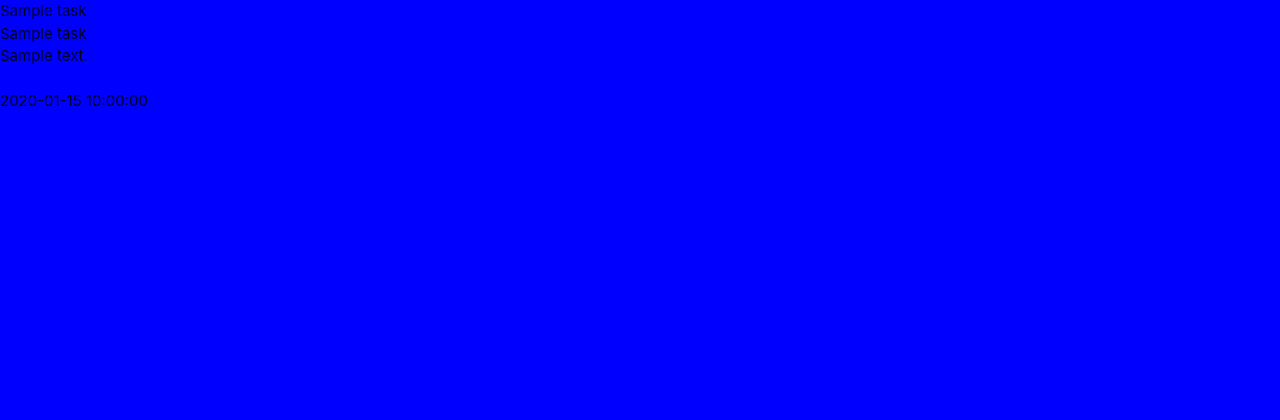
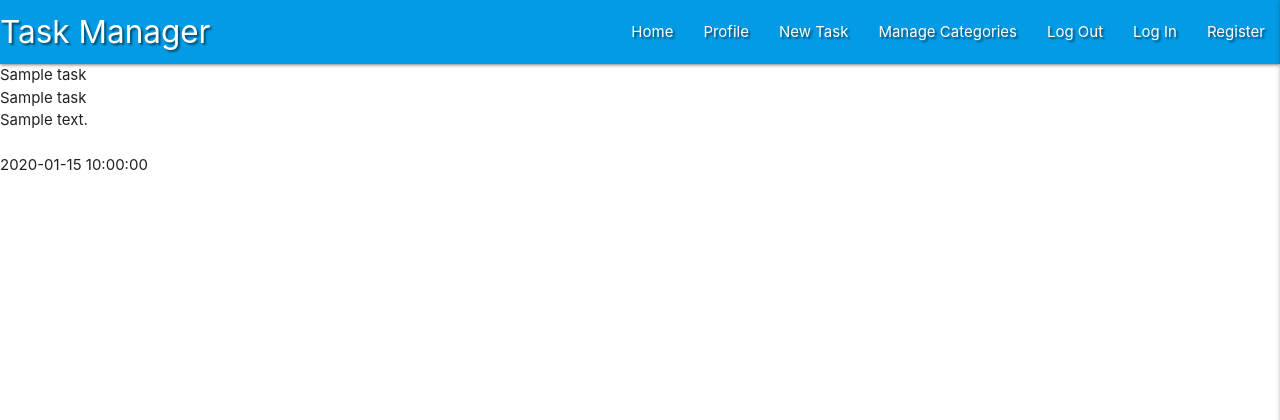
Before and after one commit to rawanebeidat/flask_task_manager, a Flask app: page / in a window 1280 px wide. Shown: the top 420 px of the page. Run offline with Flask 2, Linux system fonts and the light colour scheme; a database or web service that is not in the repository returns one stand-in record (values such as "Sample title"); some libraries are stand-ins or nearby versions.

Commit message:
Add navbar and sidenav

```diff
--- /dev/null
+++ b/static/css/style.css
@@ -0,0 +1,3 @@
+.text-shadow {
+    text-shadow: 2px 2px 2px rgba(0, 0, 0, 0.5);
+}
--- /dev/null
+++ b/static/js/script.js
@@ -0,0 +1,3 @@
+$(document).ready(function () {
+    $(".sidenav").sidenav({edge: "right"});
+});
--- a/templates/base.html
+++ b/templates/base.html
@@ -13,8 +13,40 @@
 </head>
 <body>
 
+	<header>
+        <!-- top navbar -->
+		<nav class="nav-extended text-shadow light-blue darken-1">
+			<div class="nav-wrapper">
+				<a href="{{ url_for('get_tasks') }}" class="brand-logo">Task Manager</a>
+				<a href="#" data-target="mobile-demo" class="sidenav-trigger right"><i class="fas fa-bars"></i></a>
+				<ul class="right hide-on-med-and-down">
+					<li><a href="{{ url_for('get_tasks') }}">Home</a></li>
+					<li><a href="#">Profile</a></li>
+					<li><a href="#">New Task</a></li>
+					<li><a href="#">Manage Categories</a></li>
+					<li><a href="#">Log Out</a></li>
+					<li><a href="#">Log In</a></li>
+					<li><a href="#">Register</a></li>
+				</ul>
+			</div>
+		</nav>
+
+        <!-- mobile sidenav -->
+		<ul class="sidenav" id="mobile-demo">
+            <li><h4 class="center-align light-blue-text text-darken 4">Task Manager</h4></li>
+            <li><a href="{{ url_for('get_tasks') }}">Home</a></li>
+            <li><a href="#">Profile</a></li>
+            <li><a href="#">New Task</a></li>
+            <li><a href="#">Manage Categories</a></li>
+            <li><a href="#">Log Out</a></li>
+            <li><a href="#">Log In</a></li>
+            <li><a href="#">Register</a></li>
+		</ul>
+	</header>
+
     {% block content %}
     {% endblock %}
+
     <script src="https://code.jquery.com/jquery-3.5.1.min.js"
         integrity="sha256-9/aliU8dGd2tb6OSsuzixeV4y/faTqgFtohetphbbj0=" crossorigin="anonymous"></script>
     <script src="https://cdnjs.cloudflare.com/ajax/libs/materialize/1.0.0/js/materialize.min.js"></script>
--- a/templates/static/css/style.css
+++ /dev/null
@@ -1,3 +0,0 @@
-body{
-    background-color: blue;
-}
```
Also changed, not shown: templates/static/js/script.js (deleted). Lines whose indentation alone changed are shown as unchanged.
